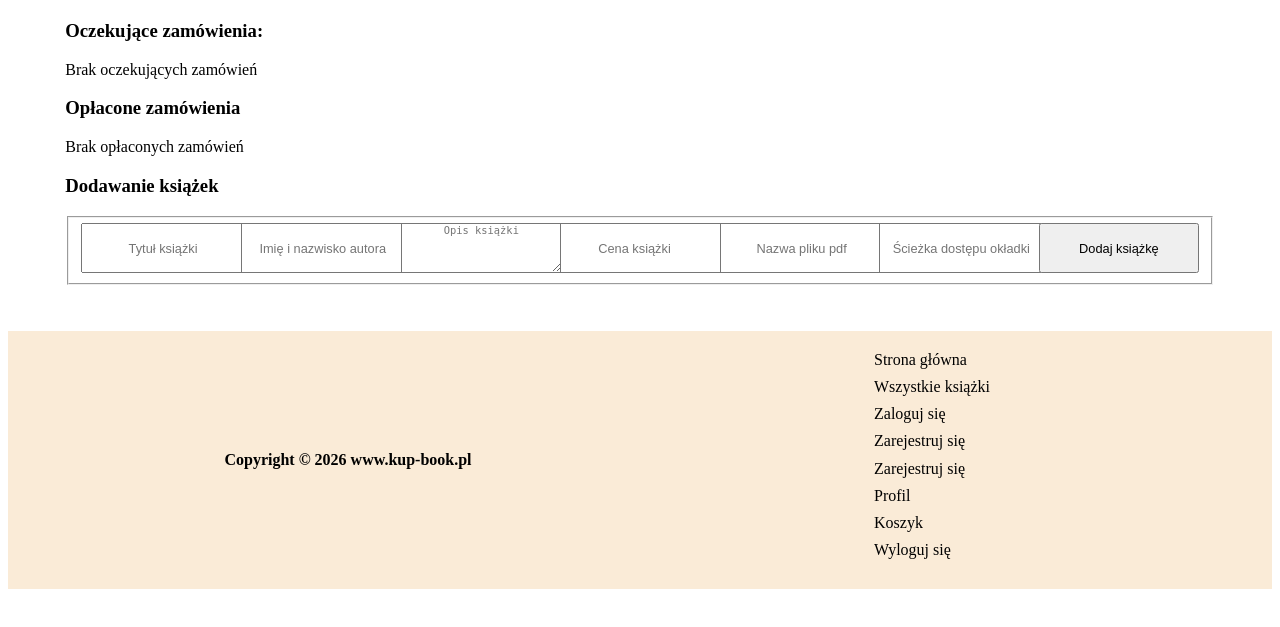
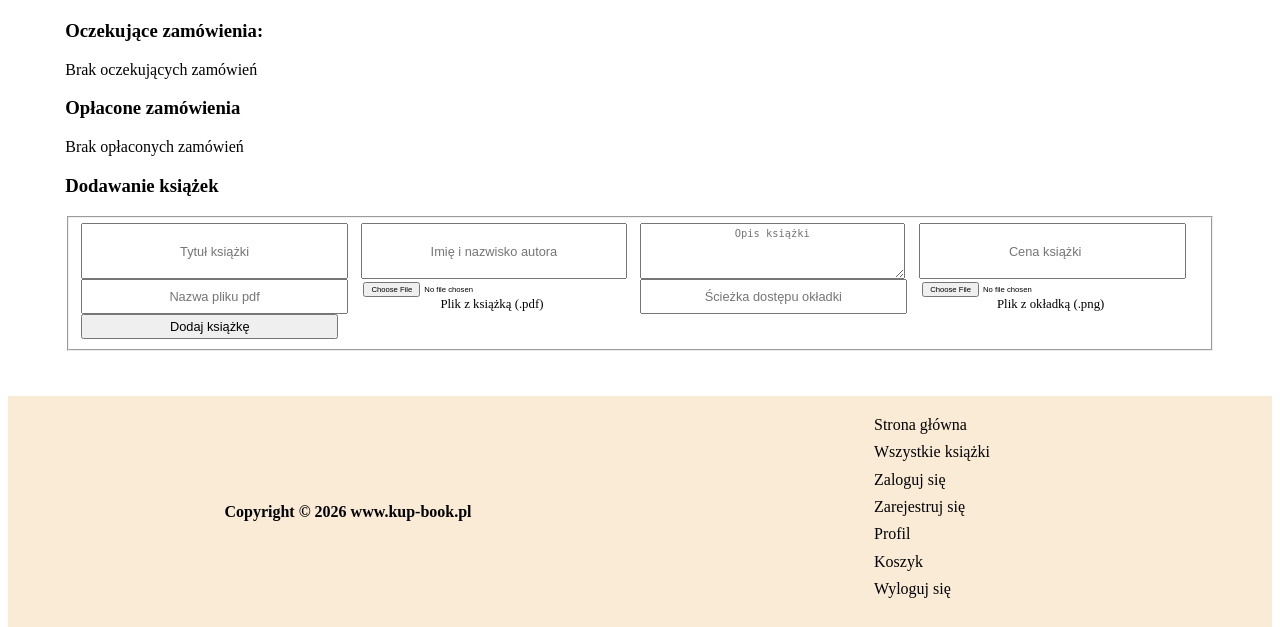
Before and after one commit to Maksymilian-Galert/bookshop, a PHP site: page /admin/index.php in a window 1280 px wide. Shown: the part 346-973 px from the top of the page. Before the commit the page ends 935 px from the top, so only its background shows below. Run offline with PHP 8.4, Linux system fonts and the light colour scheme; the visitor is signed in with stand-in values (Sample User, id 1); tables that the repository leaves empty or names only in its code hold one stand-in row (values such as "Sample post").

Commit message:
Poprawa sprawnosci formularza admina. Opcja przesyłania okładki oraz książki bezposrednio na stronę

```diff
--- a/admin/index.php
+++ b/admin/index.php
@@ -115,27 +115,40 @@
             </header>
             <?php
                 //Dodawanie nowych książek przez admina
-                if (isset($_GET['add'])) {
-                    $title = $_GET['title'];
-                    $author = $_GET['author'];
-                    $description = $_GET['description'];
-                    $price = $_GET['price'];
-                    $file_path = $_GET['file_path'];
-                    $cover = $_GET['cover'];
+                if (isset($_POST['add'])) {
+                    $title = $_POST['title'];
+                    $author = $_POST['author'];
+                    $description = $_POST['description'];
+                    $price = $_POST['price'];
+                    $file_path = $_POST['file_path'];
+                    $cover = $_POST['cover'];
 
-                    if (mysqli_query($connection, "INSERT INTO books (title, author, description, price, file_path, cover) VALUES ('$title', '$author', '$description', '$price', '$file_path', '$cover');") ) {
-                        echo ("<strong>Pomyślnie dodano nową książkę</strong>");
+                    $targetBookFile = $_SERVER['DOCUMENT_ROOT']."/bookshop/books/".$file_path;
+                    $targetCoverFile = $_SERVER['DOCUMENT_ROOT'].$cover;
+
+                    if ($_FILES["book_file"]["size"] > 5000000 || $_FILES["cover_file"]["size"] > 5000000) {
+                        echo ("<strong>Plik jest za duży. Maksymalny dozwolony rozmiar to 5MB.</strong>");
+                    } else if (move_uploaded_file($_FILES["book_file"]["tmp_name"],$targetBookFile) && move_uploaded_file($_FILES["cover_file"]["tmp_name"],$targetCoverFile)) {
+                        echo ("<strong>Plik ". htmlspecialchars(basename($_FILES["book_file"]["name"]))." został pomyślnie przesłany.</strong><br>");
+                        echo ("<strong>Plik ". htmlspecialchars(basename($_FILES["cover_file"]["name"]))." został pomyślnie przesłany.</strong><br>");
+                        if (mysqli_query($connection, "INSERT INTO books (title, author, description, price, file_path, cover) VALUES ('$title', '$author', '$description', '$price', '$file_path', '$cover');") ) {
+                            echo ("<strong>Pomyślnie dodano nową książkę</strong><br>");
+                        } else {
+                            echo ("<strong>Wystąpił błąd podczas przesyłania pliku.</strong>");
+                        }
                     }
                 }
             ?>
-            <form id="add">
+            <form id="add" method="POST" enctype="multipart/form-data">
                 <fieldset>
                     <input type="text" name="title" placeholder="Tytuł książki">
                     <input type="text" name="author" placeholder="Imię i nazwisko autora">
                     <textarea placeholder="Opis książki" name="description" rows="4" cols="50"></textarea>
                     <input type="number" name="price" placeholder="Cena książki" step="0.01">
                     <input type="text" name="file_path" placeholder="Nazwa pliku pdf">
+                    <span id="book_file_span"><input type='file' name='book_file' id="book_file">Plik z książką (.pdf)</span>
                     <input type="text" name="cover" placeholder="Ścieżka dostępu okładki">
+                    <span id="cover_file_span"><input type='file' name='cover_file' id="cover_file">Plik z okładką (.png)</span>
                     <button type="submit" name="add">Dodaj książkę</button>
                 </fieldset>
             </form>
@@ -174,6 +187,20 @@
                 document.getElementsByName("cover")[0].style.border = "";
             }
 
+            if (!document.getElementsByName("book_file")[0].value || !document.getElementsByName("book_file")[0].value.toLowerCase().endsWith('.pdf')) {
+                accept--;
+                document.getElementById("book_file_span").style.border = "5px dotted red";
+            } else {
+                document.getElementById("book_file_span").style.border = "";
+            }
+
+            if (!document.getElementsByName("cover_file")[0].value || !document.getElementsByName("cover_file")[0].value.toLowerCase().endsWith('.png')) {
+                accept--;
+                document.getElementById("cover_file_span").style.border = "5px dotted red";
+            } else {
+                document.getElementById("cover_file_span").style.border = "";
+            }
+
 
             if (accept != 0) {
                 e.preventDefault();
--- a/components/footer.php
+++ b/components/footer.php
@@ -8,7 +8,6 @@
             <a href="/bookshop/search/?search=Wyszukaj">Wszystkie książki</a>
             <a href="/bookshop/login/?logging_site=logowanie">Zaloguj się</a>
             <a href="/bookshop/login/?logging_site=rejestracja">Zarejestruj się</a>
-            <a href="/bookshop/login/?logging_site=rejestracja">Zarejestruj się</a>
             <a href="/bookshop/profile/">Profil</a>
             <a href="/bookshop/cart/">Koszyk</a>
             <a href="/bookshop/components/logout.php/">Wyloguj się</a>
--- a/index.php
+++ b/index.php
@@ -53,6 +53,10 @@
                 <?php
                     //Wyświetlenie trzech najlepiej sprzedających się książek
                     $order_of_bestsellers = mysqli_query($connection, "SELECT book_id FROM order_items GROUP BY book_id ORDER BY COUNT(id) DESC LIMIT 3;");
+
+                    if (mysqli_num_rows($order_of_bestsellers) == 0) {
+                        $order_of_bestsellers = mysqli_query($connection, "SELECT id as 'book_id' FROM books ORDER BY title LIMIT 3;");
+                    }
                     $order_of_bestsellers = mysqli_fetch_all($order_of_bestsellers, MYSQLI_ASSOC);
                     foreach ($order_of_bestsellers as $i) {
                         $query = mysqli_fetch_array(mysqli_query($connection, "SELECT title, author, cover FROM books WHERE id = $i[book_id];"));
--- a/style/style.css
+++ b/style/style.css
@@ -375,15 +375,21 @@ h2 {
 }
 #admin > section #add > fieldset {
     display: grid;
-    grid-template-columns: 1fr 1fr 1fr 1fr 1fr 1fr 1fr;
+    grid-template-columns: 1fr 1fr 1fr 1fr;
 }
 #admin > section #add > fieldset > *{
-    padding: 0;
-    width: 100%;
+    padding: 1%;
+    width: 92%;
+    min-width: 50px;
     font-size: 80%;
     text-align: center;
 }
-
+#admin > section #add > fieldset input[type='file'] {
+    font-size: 0.6vw;
+}
+#admin > section #add > fieldset > span {
+    display: grid;
+}
 
 
 @media only screen and (max-width: 600px) {/*CSS dla wersji mobilnej*/
```
Also changed, not shown: books/labirynt.png (added), 1 other file.
